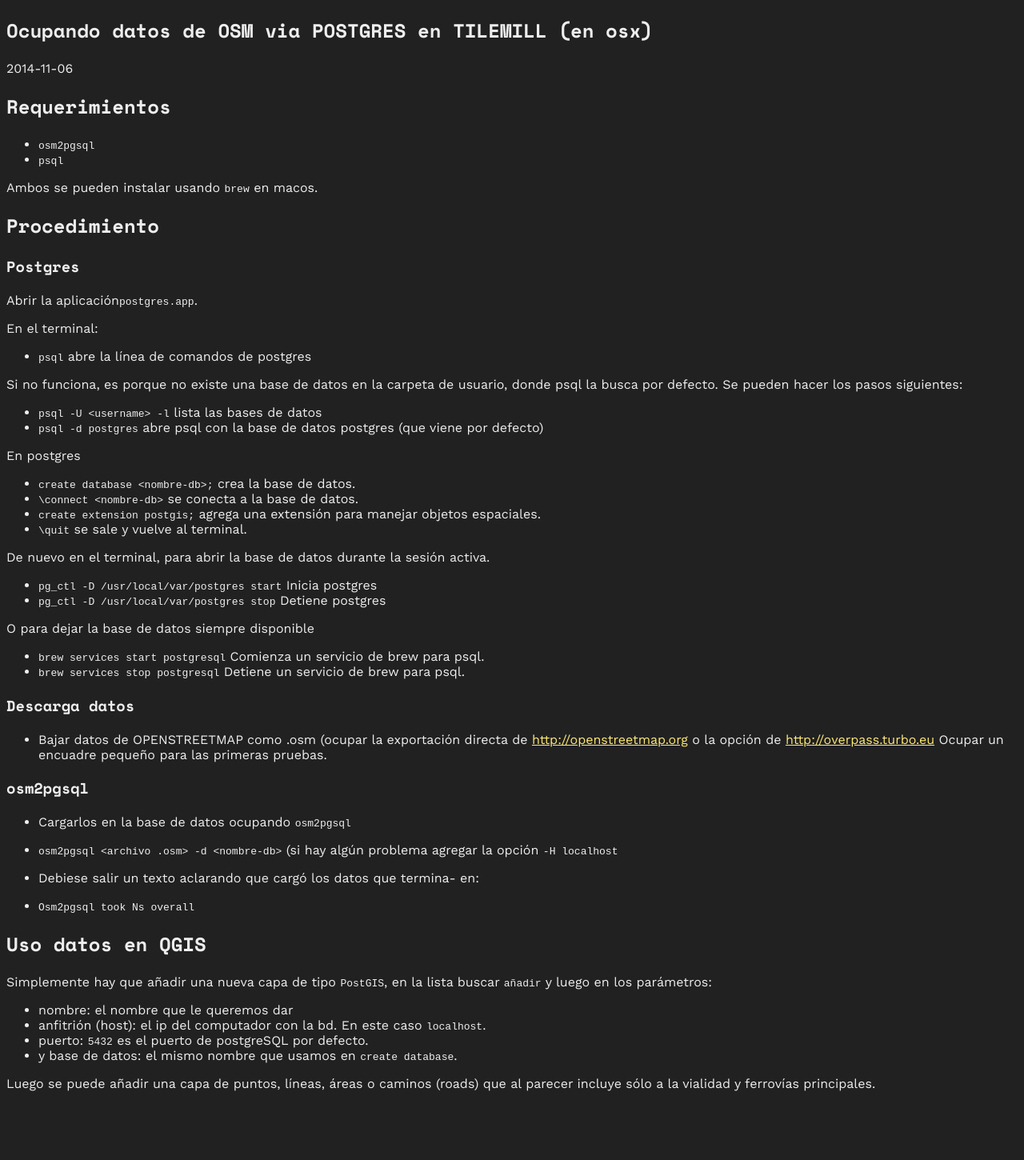
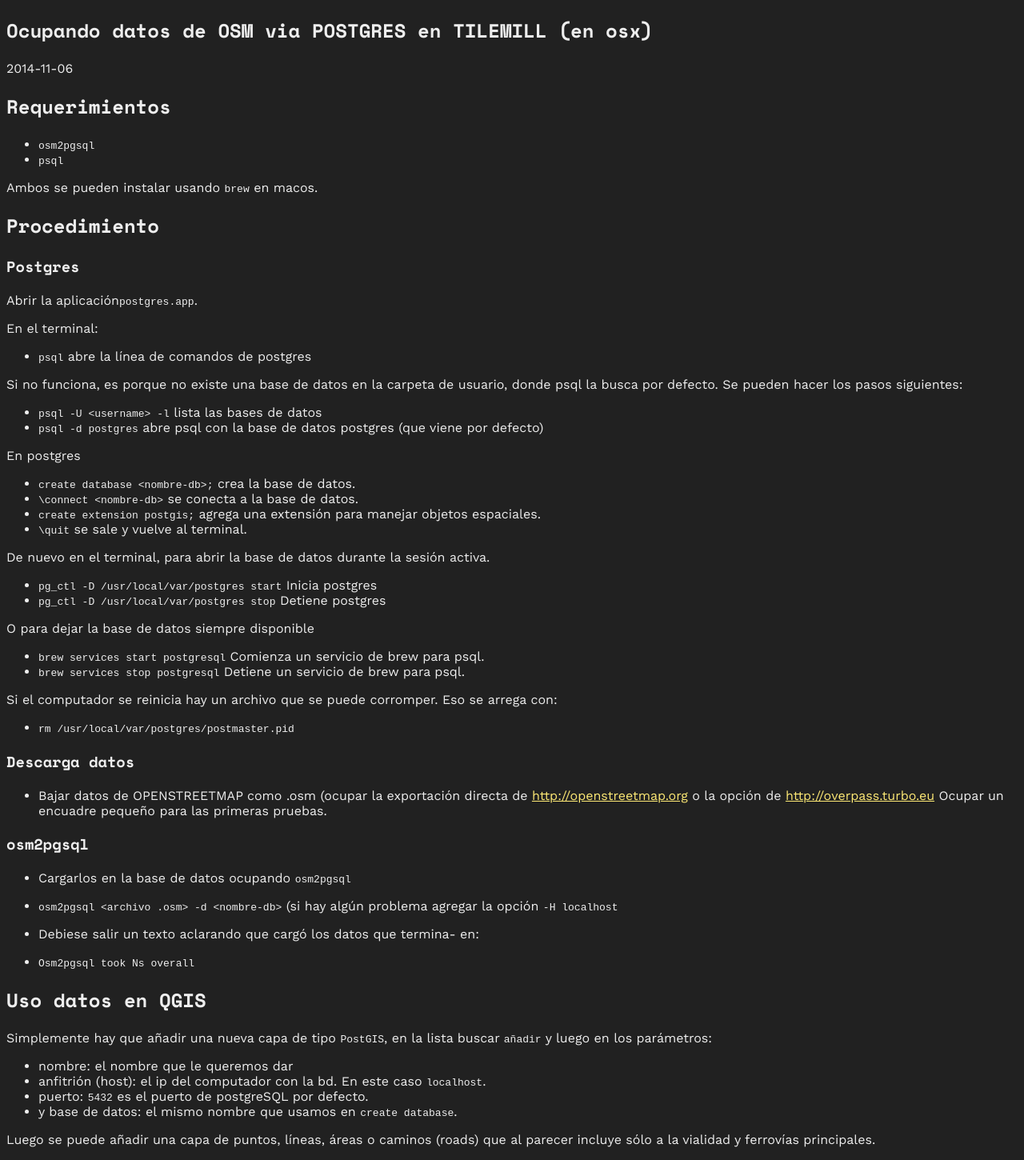
Before and after one commit to ignacioabe/ignacioabe.github.io, a Jekyll site: the page built from _posts/2014-11-6-osm-a-postgres.md, in a window 1280 px wide. Shown: the whole page at 80% size. Built offline with Jekyll 4.4.1, drawn with Linux system fonts in a browser that asks for light colours; before the commit the page ends 1380 px from its top, so only the background shows below that.

```diff
--- a/_posts/2014-11-6-osm-a-postgres.md
+++ b/_posts/2014-11-6-osm-a-postgres.md
@@ -41,6 +41,10 @@ O para dejar la base de datos siempre disponible
 
 - `brew services start postgresql` Comienza un servicio de brew para psql.
 - `brew services stop postgresql` Detiene un servicio de brew para psql.
+
+Si el computador se reinicia hay un archivo que se puede corromper. Eso se arrega con:
+
+- `rm /usr/local/var/postgres/postmaster.pid`
 
 ### Descarga datos
 
```
Also changed, not shown: TODO.md (deleted, +0 -11 lines), _layouts/home.html (+19 -2 lines), Gemfile.lock.
